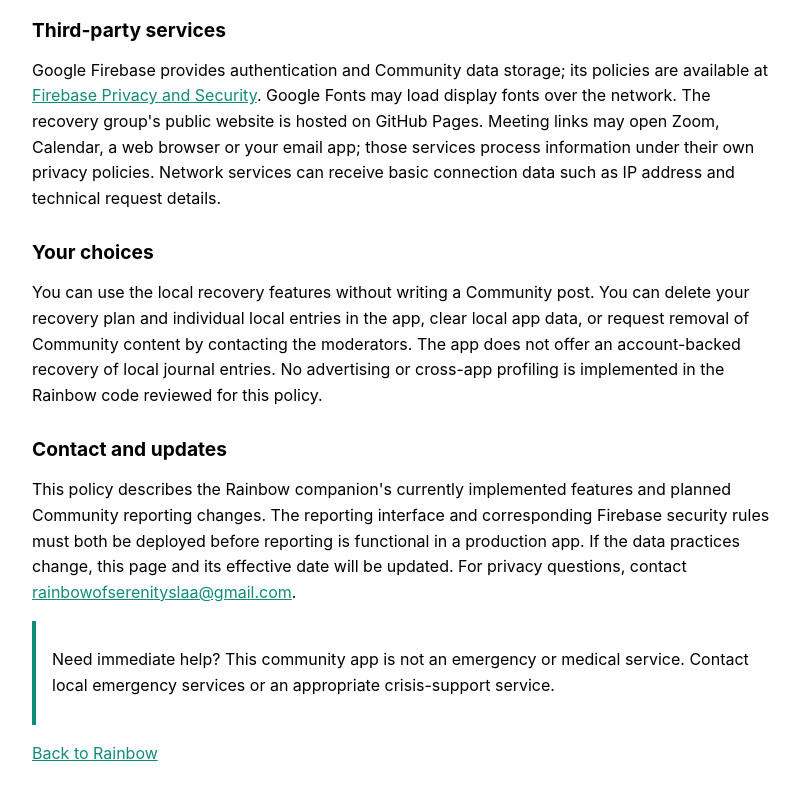
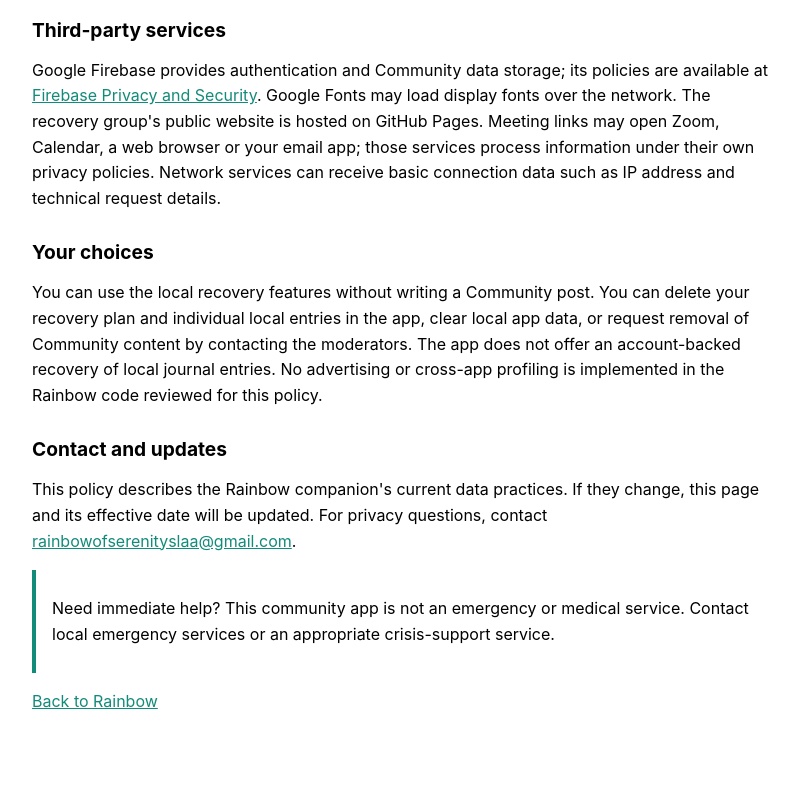
Before and after one commit to velichia888/rainbow-of-serenity-slaa, a website: page privacy.html in a window 1280 px wide. Shown: the part 1017-1817 px from the top of the page, without its empty margins (238-1038 px from the left). Drawn offline with Linux system fonts and the light colour scheme.

Commit message:
docs: keep privacy notice focused on actual data practices

```diff
--- a/privacy.html
+++ b/privacy.html
@@ -28,7 +28,7 @@ a{color:#128b7a}a:focus-visible{outline:3px solid #128b7a;outline-offset:3px}
 <h2>Your choices</h2>
 <p>You can use the local recovery features without writing a Community post. You can delete your recovery plan and individual local entries in the app, clear local app data, or request removal of Community content by contacting the moderators. The app does not offer an account-backed recovery of local journal entries. No advertising or cross-app profiling is implemented in the Rainbow code reviewed for this policy.</p>
 <h2>Contact and updates</h2>
-<p>This policy describes the Rainbow companion's currently implemented features and planned Community reporting changes. The reporting interface and corresponding Firebase security rules must both be deployed before reporting is functional in a production app. If the data practices change, this page and its effective date will be updated. For privacy questions, contact <a href="mailto:rainbowofserenityslaa@gmail.com">rainbowofserenityslaa@gmail.com</a>.</p>
+<p>This policy describes the Rainbow companion's current data practices. If they change, this page and its effective date will be updated. For privacy questions, contact <a href="mailto:rainbowofserenityslaa@gmail.com">rainbowofserenityslaa@gmail.com</a>.</p>
 <div class="note"><p>Need immediate help? This community app is not an emergency or medical service. Contact local emergency services or an appropriate crisis-support service.</p></div>
 <p><a href="index.html">Back to Rainbow</a></p>
 </body>
```
